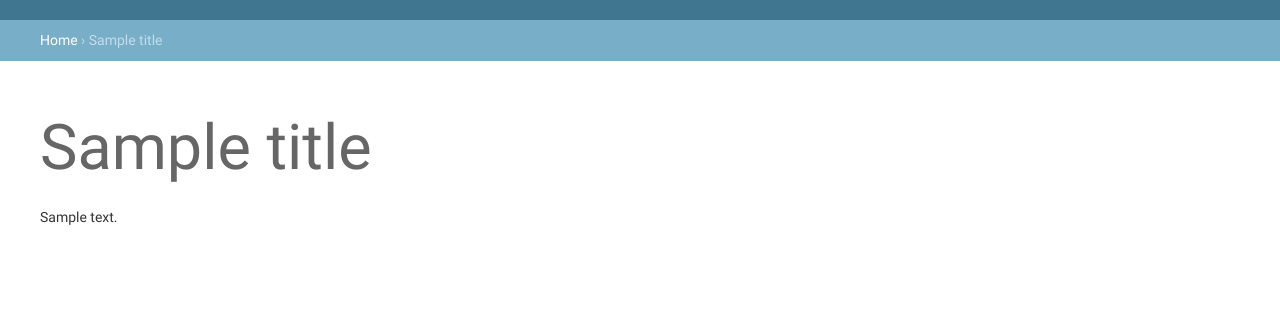
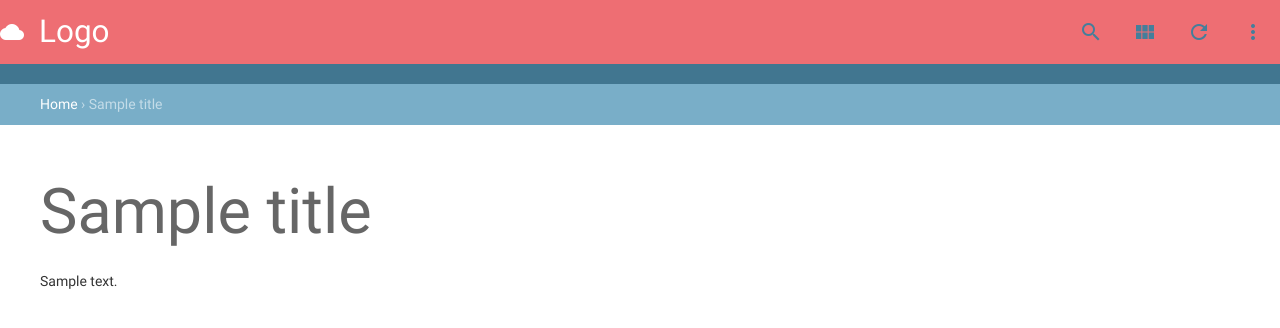
Before and after one commit to sebastienharinck/django_first_app, a Django app: template src/templates/admin/base.html in a window 1280 px wide. Shown: the top 328 px of the page. Run offline with Django 3.2, Linux system fonts and the light colour scheme; the template is opened without the code that fills it: most values are stand-ins (such as "Sample title", 1, 10 or a date in 2020).

Commit message:
add first header navbar test

```diff
--- a/src/templates/admin/base.html
+++ b/src/templates/admin/base.html
@@ -11,8 +11,9 @@
     <meta name="viewport" content="user-scalable=no, width=device-width, initial-scale=1.0, maximum-scale=1.0">
     <link rel="stylesheet" type="text/css" href="{% static "admin/css/responsive.css" %}" />
     {% if LANGUAGE_BIDI %}<link rel="stylesheet" type="text/css" href="{% static "admin/css/responsive_rtl.css" %}" />{% endif %}
-    <!-- Compiled and minified CSS -->
+    <!-- Materialize CSS -->
     <link rel="stylesheet" href="https://cdnjs.cloudflare.com/ajax/libs/materialize/0.100.2/css/materialize.min.css">
+    <link href="https://fonts.googleapis.com/icon?family=Material+Icons" rel="stylesheet">
 {% endblock %}
 {% block blockbots %}<meta name="robots" content="NONE,NOARCHIVE" />{% endblock %}
 </head>
@@ -23,7 +24,17 @@
 
 <!-- Container -->
 <div id="container">
-
+    <nav>
+    <div class="nav-wrapper">
+      <a href="#!" class="brand-logo"><i class="material-icons">cloud</i>Logo</a>
+      <ul class="right hide-on-med-and-down">
+        <li><a href="sass.html"><i class="material-icons">search</i></a></li>
+        <li><a href="badges.html"><i class="material-icons">view_module</i></a></li>
+        <li><a href="collapsible.html"><i class="material-icons">refresh</i></a></li>
+        <li><a href="mobile.html"><i class="material-icons">more_vert</i></a></li>
+      </ul>
+    </div>
+  </nav>
     {% if not is_popup %}
     <!-- Header -->
     <div id="header">
```
